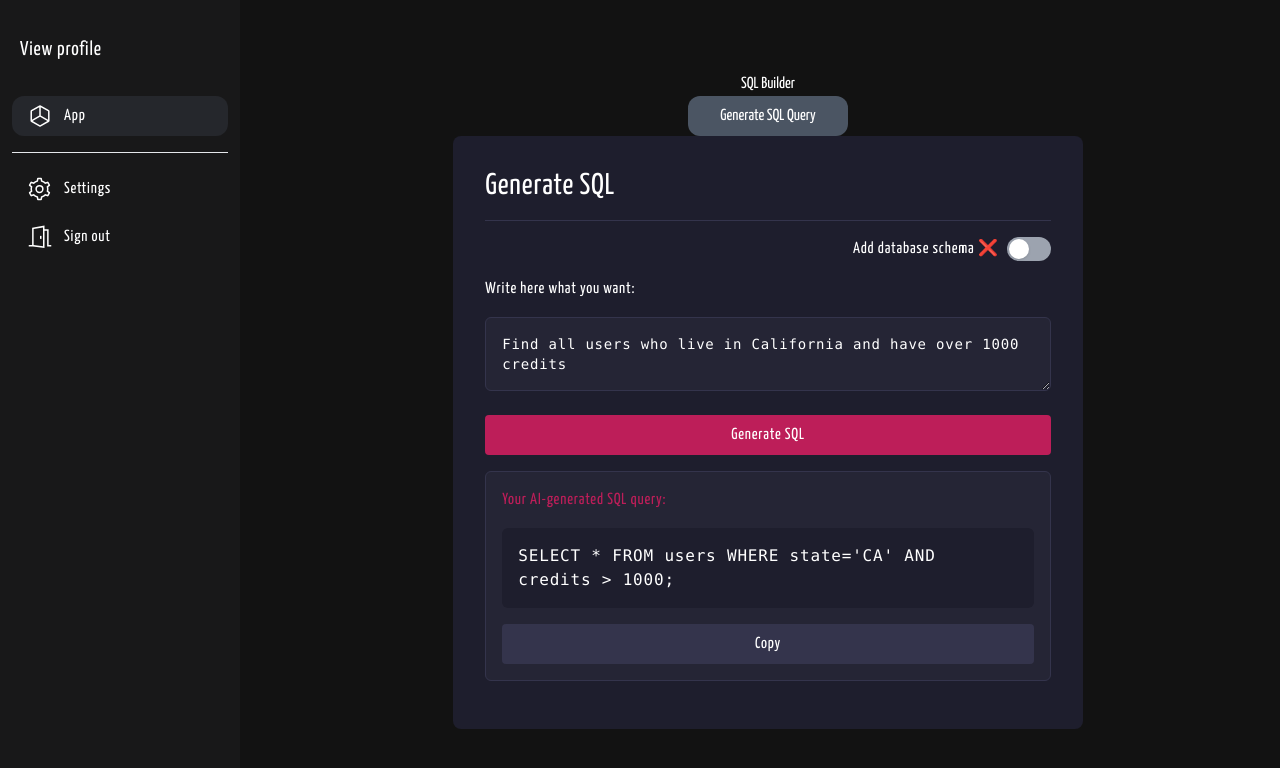
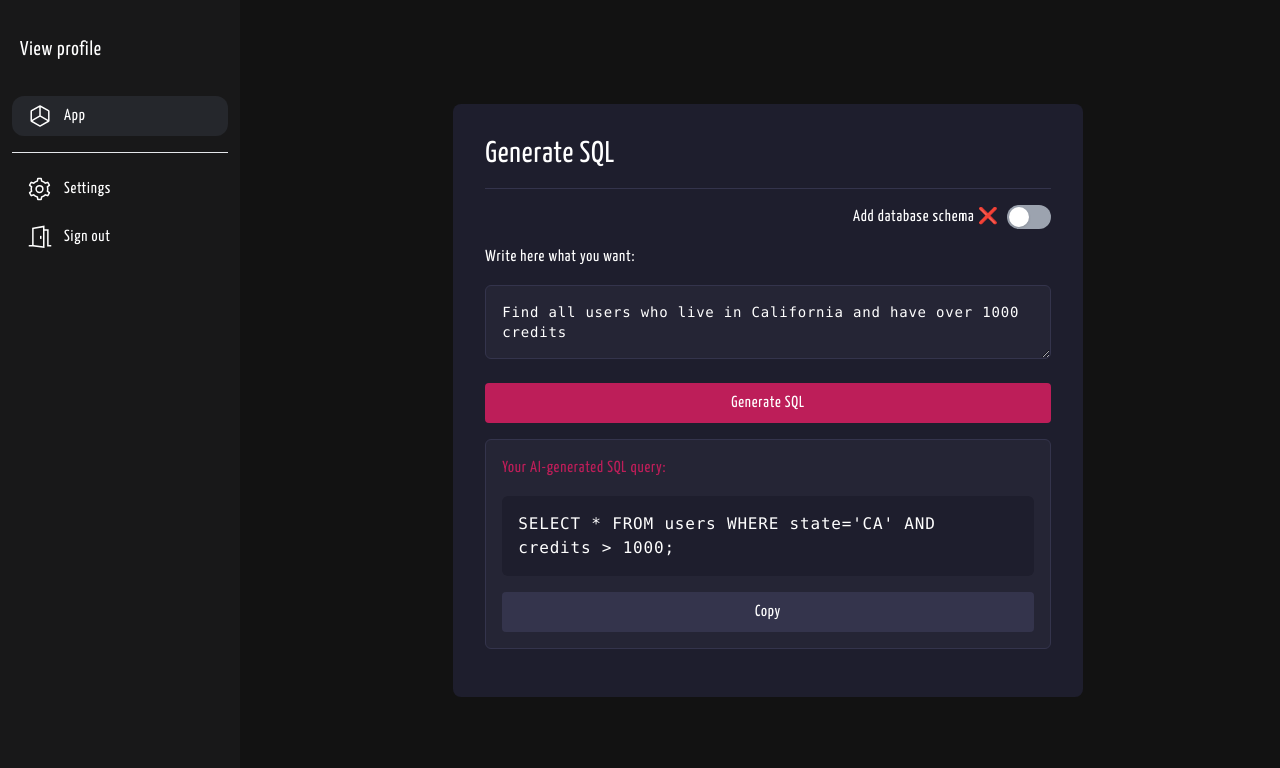
Before and after one commit to K-Khushal/SynthQL, a Next.js app: page /app in a window 1280 px wide. Shown: the top 768 px of the page. Built offline with nearby package versions, Linux system fonts and the light colour scheme.

Commit message:
Refactor

```diff
--- a/src/app/api/sql/route.js
+++ b/src/app/api/sql/route.js
@@ -15,7 +15,7 @@ export async function POST(req,res){
     const raw = JSON.stringify(requestData);
 
     const apiUrl = 'https://www.text2sql.ai/api/sql/generate';
-    const authToken = '85b4f70d2b2204513d739d9d00b905b684c882814d7ef7cd23e203c5ca1c52de';
+    const authToken = process.env.SQL_API_KEY;
 
 
     const myHeaders = new Headers();
--- a/src/app/app/page.jsx
+++ b/src/app/app/page.jsx
@@ -1,6 +1,5 @@
-import HeroSection from "@/components/HeroSection";
+
 import SideNavbar from "@/components/SideNavbar";
-import SQLBuilder from "@/components/SQLBuilder";
 import PromptSection from "@/components/PromptSection";
 
 export default function App() {
@@ -11,7 +10,6 @@ export default function App() {
                     <SideNavbar/>
                 </div>
                 <div className="flex flex-col justify-center items-center flex-grow p-10">
-                    <SQLBuilder/>
                     <PromptSection/>
                 </div>
             </main>
--- a/src/components/SQLBuilder.jsx
+++ /dev/null
@@ -1,40 +0,0 @@
-"use client"
-
-import {useState} from 'react';
-import axios from 'axios';
-
-function SQLBuilder() {
-    const [sqlQuery, setSqlQuery] = useState('');
-    const [sqlQueryError, setSqlQueryError] = useState('');
-
-    const generateSQLQuery = async () => {
-        try {
-            const data = {
-                prompt: "Find all items with id 1.",
-                type: "mysql",
-                schema: "Items (id, ..."
-            };
-
-            const response = await axios.post('/api/sql', data)
-
-            setSqlQuery(response.data.output);
-        } catch (error) {
-            console.error('Error:', error);
-            setSqlQueryError("Error generating SQL query.")
-        }
-        finally {
-            setSqlQueryError("")
-        }
-    };
-
-return (
-    <div className="flex flex-col justify-center items-center text-white">
-        <h1>SQL Builder</h1>
-        <button onClick={generateSQLQuery} className="bg-gray-600 px-8 py-2 rounded-xl">Generate SQL Query</button>
-        {sqlQuery}
-        {sqlQueryError}
-    </div>
-);
-}
-
-export default SQLBuilder;
```
